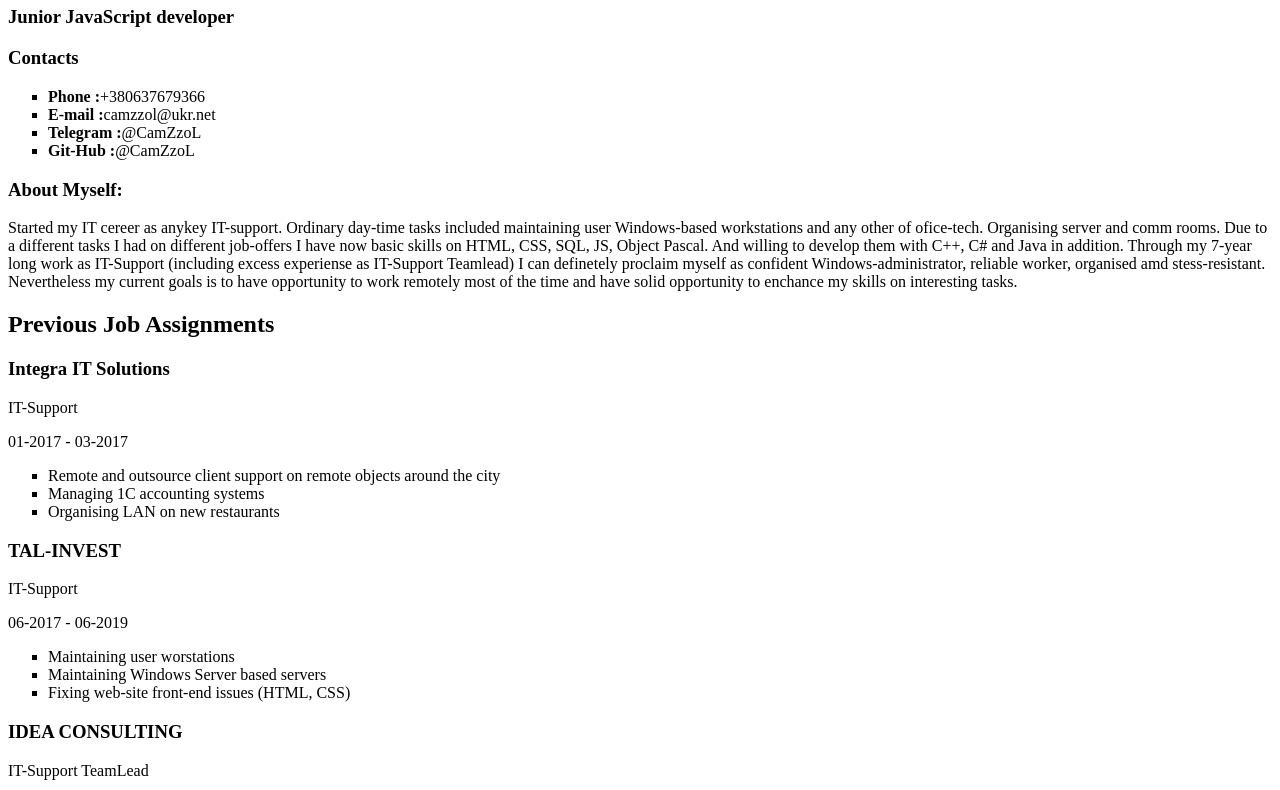
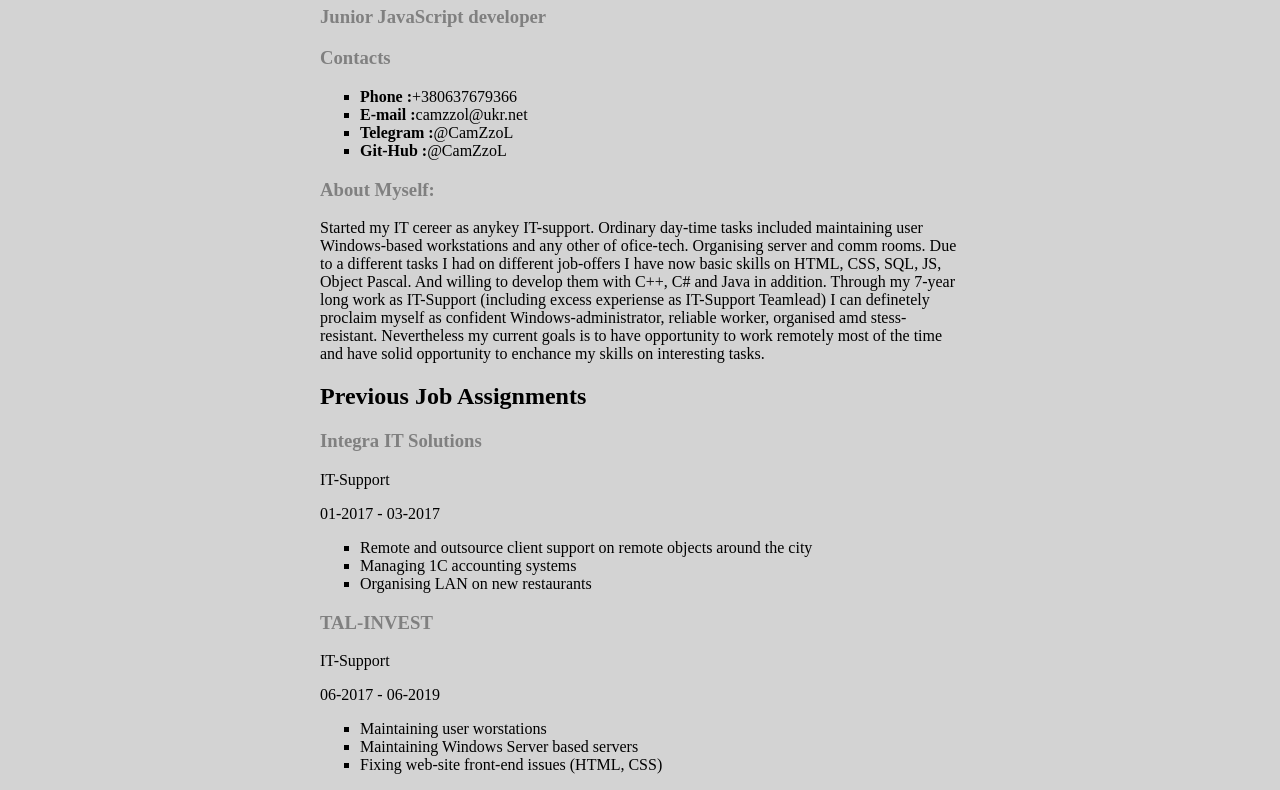
Before and after one commit to CamZzoL/rsschool-cv, a plain HTML site: page index.html in a window 1280 px wide. Shown: the part 60-850 px from the top of the page. Drawn offline with Linux system fonts and the light colour scheme.

Commit message:
feat: adds some dummy rules to css file.

```diff
--- a/index.html
+++ b/index.html
@@ -3,6 +3,7 @@
     <link rel="stylesheet" href="style.css">
 </head>
 <body>
+    <div>
     <h1>Postoienko Vladyslav</h1>
     <h3>Junior JavaScript developer</h3>
 
@@ -88,5 +89,6 @@
         <li>German - beginner</li>
     </ul>
 </div>
+</div>
 
 </body>
--- a/style.css
+++ b/style.css
@@ -1,3 +1,21 @@
+body{
+    background-color: lightgray;
+
+}
+
 ul{
     list-style-type: square;
 }
+
+h3 {
+    color: grey;
+}
+
+div{
+    width: 640px;
+    margin: 0 auto;
+}
+
+.main-content{
+    width: 720px;
+}
```
